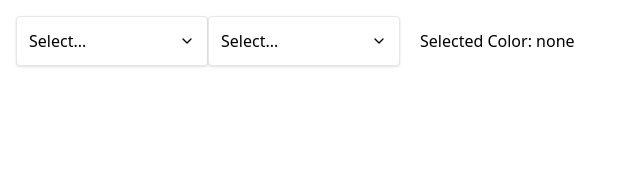
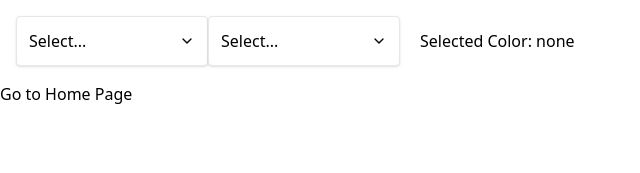
Before and after one commit to p2arthur/Cool_components_react_app, a React (Vite) app: page / in a window 1280 px wide. Shown: the top 173 px of the page, without its empty margins (0-640 px from the left). Built offline with nearby package versions, Linux system fonts and the light colour scheme.

Commit message:
Started the navigation functionality adding a Event listener to App and created a new Link component

```diff
--- a/src/App.jsx
+++ b/src/App.jsx
@@ -1,11 +1,22 @@
 import ButtonPage from "./pages/ButtonPage";
 import AccordionPage from "./pages/AccordionPage";
 import DropdownPage from "./pages/DropdownPage";
+import Link from "./components/Link";
+import { useEffect } from "react";
 
 function App() {
+  useEffect(() => {
+    const handleClick = () => {
+      console.log("I'm at:", window.location.pathname);
+    };
+
+    window.addEventListener("popstate", handleClick);
+  }, []);
+
   return (
     <div>
       <DropdownPage />
+      <Link to="home">Go to Home Page</Link>
     </div>
   );
 }
--- /dev/null
+++ b/src/components/Link.jsx
@@ -0,0 +1,15 @@
+function Link({ children, to }) {
+  const linkHandleClick = (event) => {
+    event.preventDefault();
+
+    console.log("User navigated to:", to);
+  };
+
+  return (
+    <a onClick={linkHandleClick} href={to}>
+      {children}
+    </a>
+  );
+}
+
+export default Link;
```
